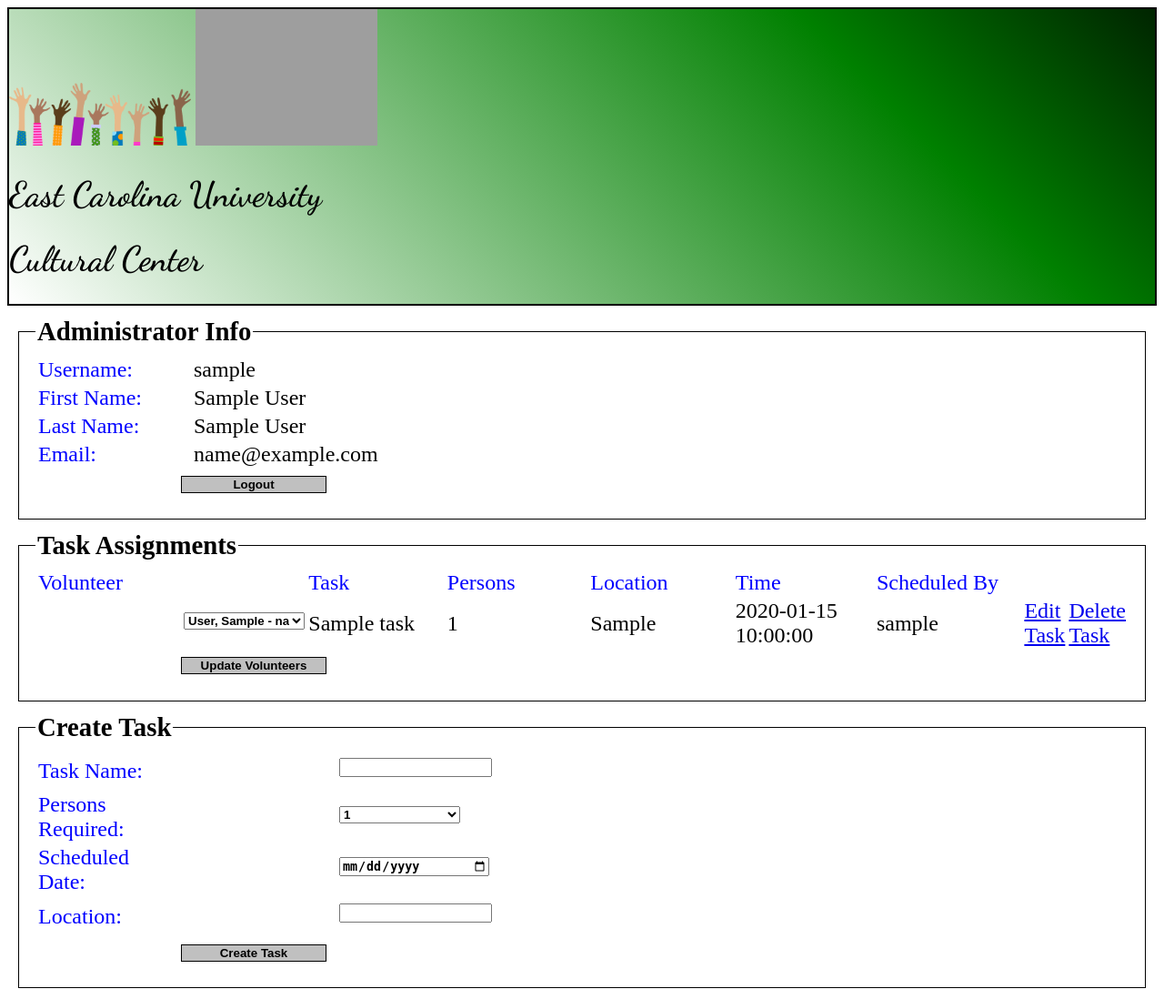
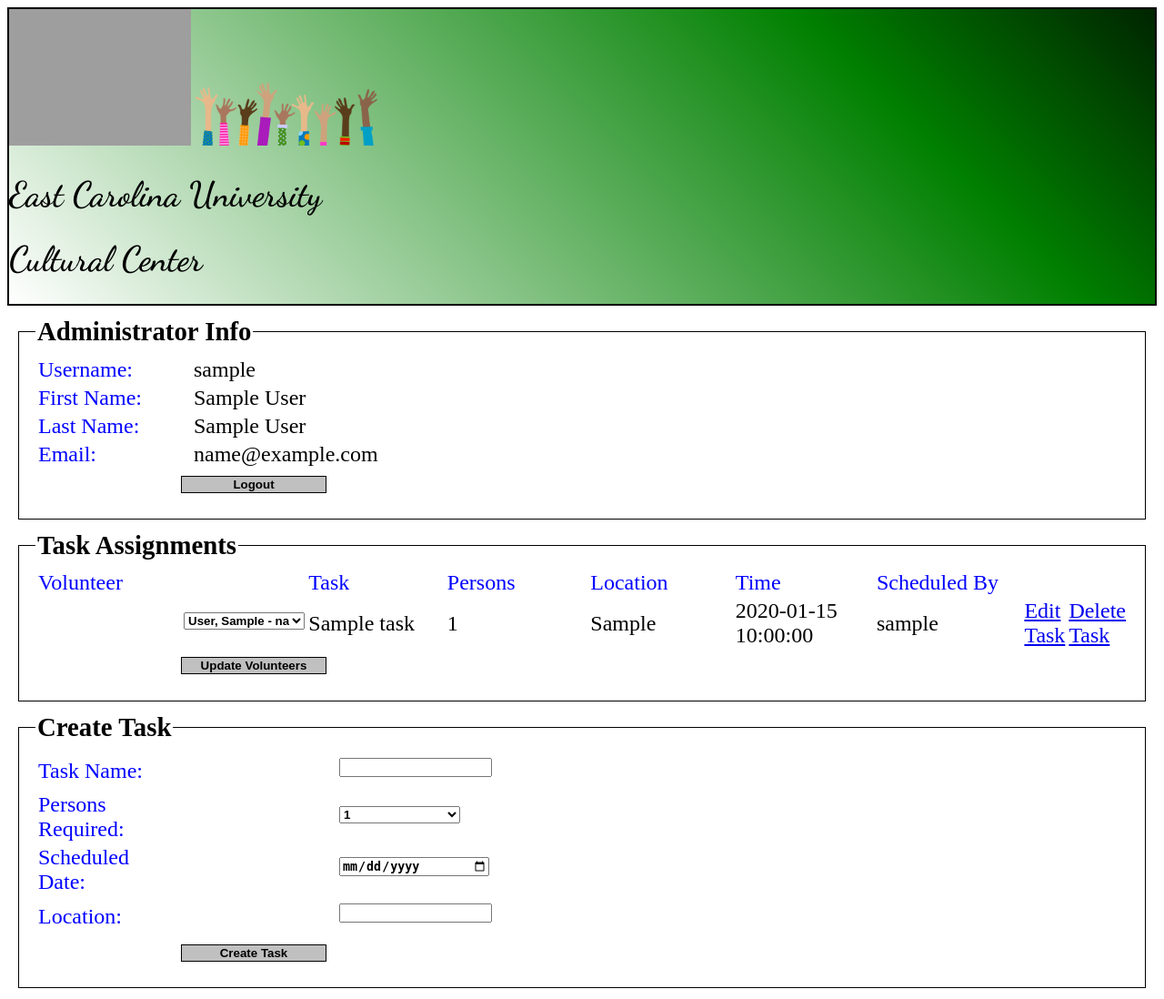
Before and after one commit to hopkeno/ECU-ICTN6845-Group2, a PHP site: page / in a window 1280 px wide. Shown: the whole page at 91% size. Run offline with PHP 8.4, Linux system fonts and the light colour scheme; the visitor is signed in with stand-in values (Sample User, id 1); tables that the repository leaves empty hold one stand-in row (values such as "Sample post"); data that the repository does not hold is empty; grey boxes are pictures that could not be loaded.

Commit message:
Update task_admin.php

```diff
--- a/task_admin.php
+++ b/task_admin.php
@@ -17,12 +17,12 @@ $max_volunteers = 10;	//maximum number of volunteers needed for a task
 <body>
 	<header>
 
-		<img class="hands" src=images/hands.jpeg alt="hands" width="200">
-		<img class="raisedhands1" src=images/raisedhands1.jpeg alt="raisedhands1" width="200">
-		<h1>East Carolina University </h1>
-		<h1>Cultural Center</h1>
-		<link rel="preconnect" href="https://fonts.gstatic.com">
-               <link href="https://fonts.googleapis.com/css2?family=Dancing+Script:wght@600&display=swap"
+	<img class="raisedhands1" src=images/raisedhands1.jpeg alt="raisedhands1" width="200">
+	<img class="hands" src=images/hands.jpeg alt="hands" width="200">
+	<h1>East Carolina University </h1>
+	<h1>Cultural Center</h1>
+       <link rel="preconnect" href="https://fonts.gstatic.com">
+        <link href="https://fonts.googleapis.com/css2?family=Dancing+Script:wght@600&display=swap"
                rel="stylesheet">
 	</header>
 	<style>
```
